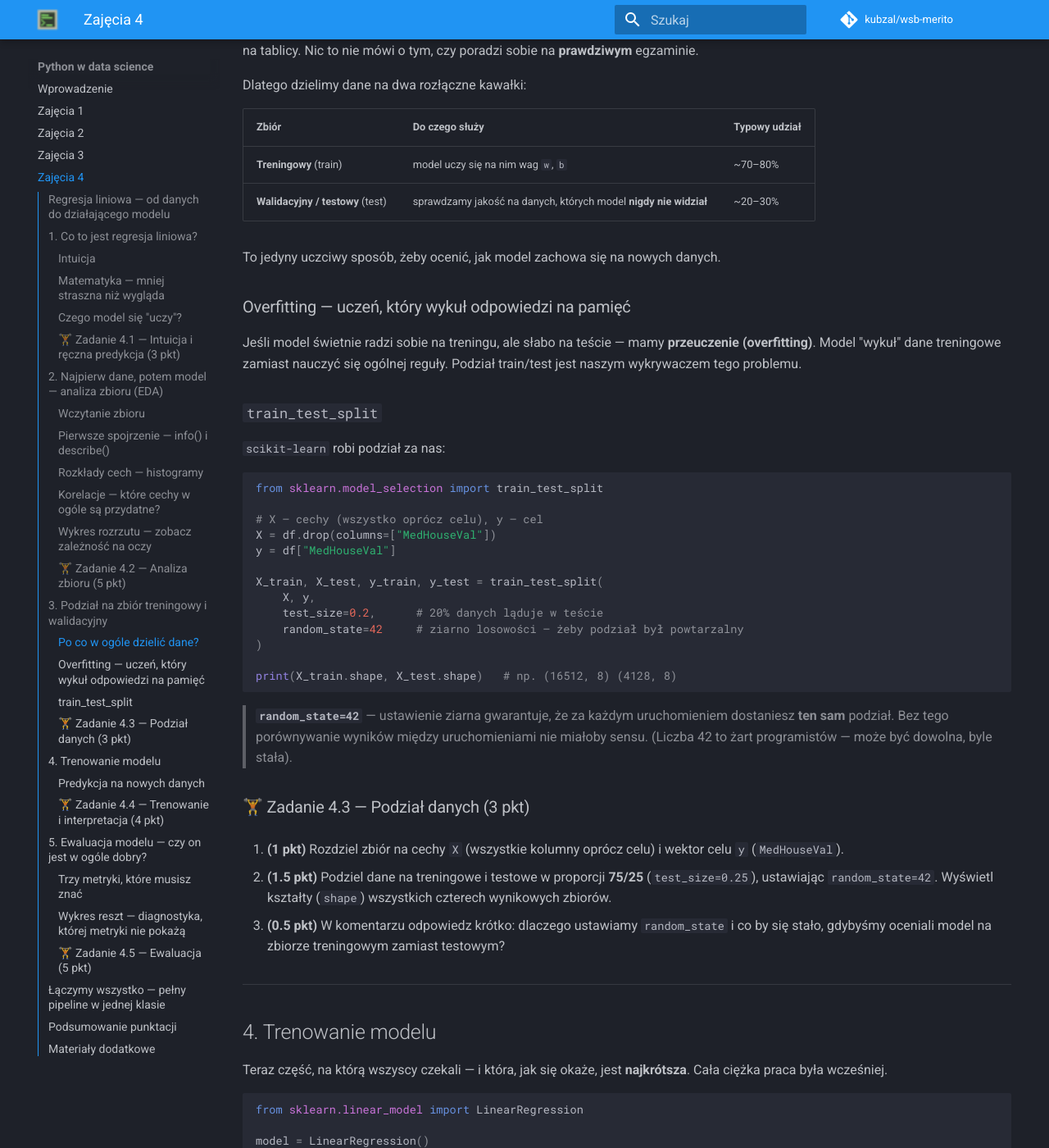
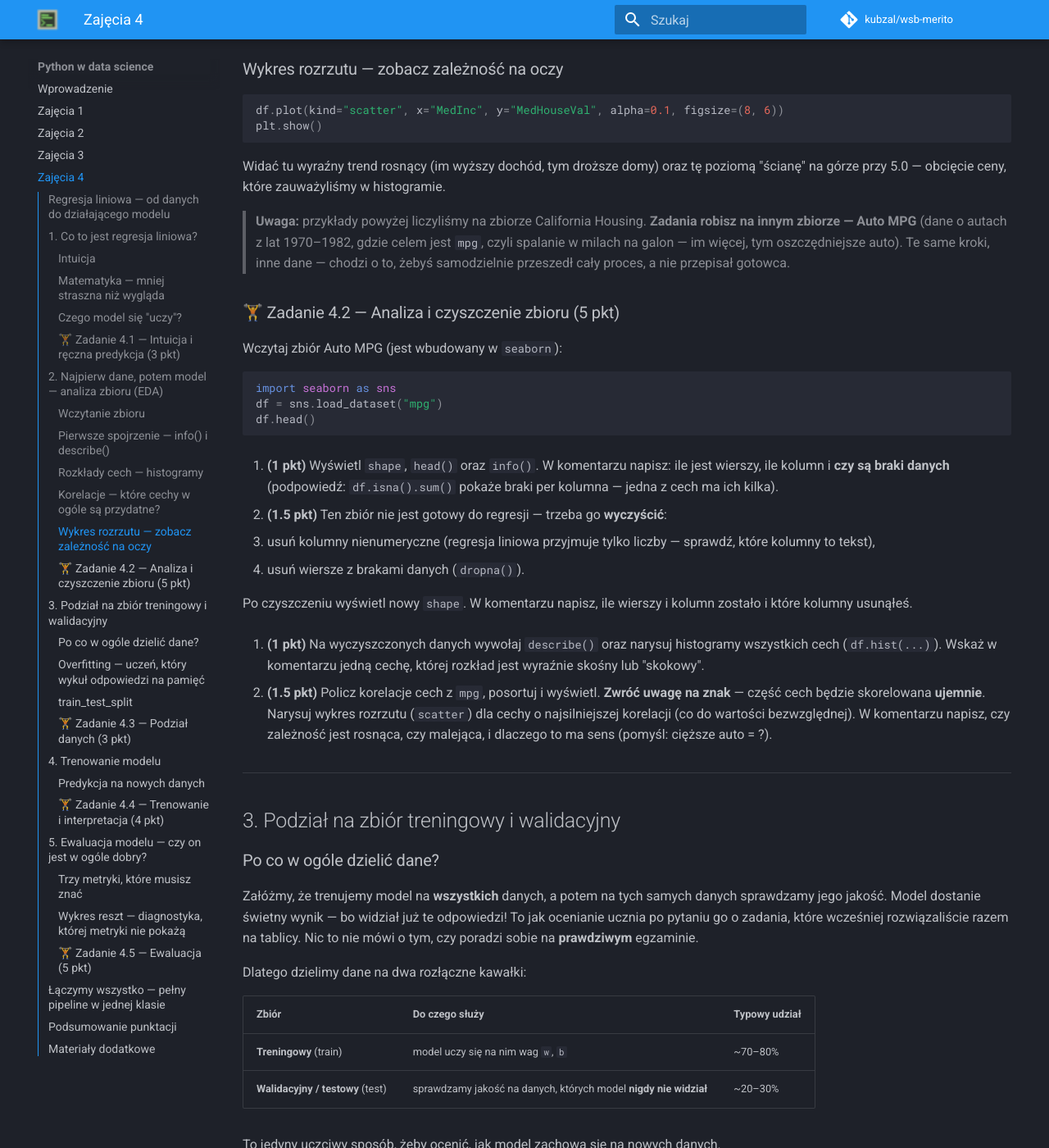
Before and after one commit to kubzal/wsb-merito, an MkDocs documentation site: the page built from docs/python_w_data_science/zajecia_4.md, in a window 1280 px wide and 1400 px high, scrolled down 5778 px. Shown: the whole window at 82% size. Built offline with MkDocs 1.6.1 and Material for MkDocs 9.7.7, drawn with Linux system fonts in a browser that asks for light colours; comment, search, counter and statistics services are not loaded; some of the changed text lies outside the part shown.

Commit message:
python w ds - nowe zadania do zajec 4

````diff
--- a/docs/python_w_data_science/zajecia_4.md
+++ b/docs/python_w_data_science/zajecia_4.md
@@ -25,6 +25,46 @@
 Wyobraź sobie, że masz dane o mieszkaniach: metraż i cenę. Patrzysz na wykres punktowy i widzisz, że im większy metraż, tym wyższa cena. Punkty układają się mniej więcej w **linię prostą**.
 
 Regresja liniowa to nic innego jak **znalezienie tej najlepszej prostej** — takiej, która przechodzi "jak najbliżej" wszystkich punktów. Mając taką prostą, możemy przewidzieć cenę mieszkania, którego nie ma w danych: podajemy metraż, odczytujemy cenę z linii.
+
+Zobaczmy to na obrazku — szare pionowe odcinki to **reszty** (różnice między punktem a prostą); model dobiera prostą tak, żeby suma ich kwadratów (MSE) była najmniejsza:
+
+```python
+import numpy as np
+import matplotlib.pyplot as plt
+from sklearn.linear_model import LinearRegression
+
+# dane przykładowe (metraż -> cena w tys. zł), z lekkim szumem
+rng = np.random.default_rng(42)
+metraz = np.array([32, 38, 45, 50, 55, 60, 64, 70, 75, 82, 88, 95])
+cena = (9500 * metraz + 50000 + rng.normal(0, 45000, size=metraz.shape)) / 1000
+
+# dopasowanie prostej
+X = metraz.reshape(-1, 1)
+model = LinearRegression().fit(X, cena)
+x_line = np.linspace(metraz.min() - 3, metraz.max() + 3, 100)
+y_line = model.predict(x_line.reshape(-1, 1))
+y_pred = model.predict(X)
+
+fig, ax = plt.subplots(figsize=(9, 6))
+
+# reszty: pionowe odcinki od punktu do prostej
+for xi, yi, ypi in zip(metraz, cena, y_pred):
+    ax.plot([xi, xi], [yi, ypi], color="#bdbdbd", lw=1.2, zorder=1)
+
+ax.plot(x_line, y_line, color="#d62728", lw=2.5,
+        label="model (dopasowana prosta)", zorder=2)
+ax.scatter(metraz, cena, s=90, color="#1f77b4", edgecolor="white",
+           linewidth=1.5, zorder=3, label="dane (mieszkania)")
+
+ax.set_xlabel("metraż [m²]")
+ax.set_ylabel("cena [tys. zł]")
+ax.set_title("Regresja liniowa — prosta przechodząca przez „środek” punktów")
+ax.legend(loc="upper left")
+ax.grid(True, linestyle="--", alpha=0.35)
+ax.spines[["top", "right"]].set_visible(False)
+fig.tight_layout()
+plt.show()
+```
 
 ![Regresja liniowa](obrazki/regresja_liniowa.png)
 
@@ -178,17 +218,29 @@
 
 Widać tu wyraźny trend rosnący (im wyższy dochód, tym droższe domy) oraz tę poziomą "ścianę" na górze przy 5.0 — obcięcie ceny, które zauważyliśmy w histogramie.
 
-### 🏋️ Zadanie 4.2 — Analiza zbioru (5 pkt)
+> **Uwaga:** przykłady powyżej liczyliśmy na zbiorze California Housing. **Zadania robisz na innym zbiorze — Auto MPG** (dane o autach z lat 1970–1982, gdzie celem jest `mpg`, czyli spalanie w milach na galon — im więcej, tym oszczędniejsze auto). Te same kroki, inne dane — chodzi o to, żebyś samodzielnie przeszedł cały proces, a nie przepisał gotowca.
 
-Pracujesz na zbiorze California Housing (wczytaj jak wyżej).
+### 🏋️ Zadanie 4.2 — Analiza i czyszczenie zbioru (5 pkt)
 
-1. **(1 pkt)** Wczytaj dane do DataFrame i wyświetl `shape`, `head()` oraz `info()`. W komentarzu napisz: ile jest wierszy, ile cech i czy są braki danych.
+Wczytaj zbiór Auto MPG (jest wbudowany w `seaborn`):
 
-2. **(1 pkt)** Wywołaj `describe()` i znajdź **co najmniej jedną cechę z podejrzaną wartością odstającą** (porównaj `max` z kwartylem 75%). Napisz w komentarzu, która to cecha i dlaczego ją podejrzewasz.
+```python
+import seaborn as sns
+df = sns.load_dataset("mpg")
+df.head()
+```
 
-3. **(1.5 pkt)** Narysuj histogramy wszystkich cech (`df.hist(...)`). Wskaż w komentarzu jedną cechę, której rozkład wygląda na "obcięty" lub mocno skośny.
+1. **(1 pkt)** Wyświetl `shape`, `head()` oraz `info()`. W komentarzu napisz: ile jest wierszy, ile kolumn i **czy są braki danych** (podpowiedź: `df.isna().sum()` pokaże braki per kolumna — jedna z cech ma ich kilka).
 
-4. **(1.5 pkt)** Policz korelacje cech z `MedHouseVal` i wyświetl je posortowane malejąco. Następnie narysuj wykres rozrzutu (`scatter`) dla cechy o **najwyższej** korelacji względem celu. Napisz w komentarzu, czy widać zależność liniową.
+2. **(1.5 pkt)** Ten zbiór nie jest gotowy do regresji — trzeba go **wyczyścić**:
+   - usuń kolumny nienumeryczne (regresja liniowa przyjmuje tylko liczby — sprawdź, które kolumny to tekst),
+   - usuń wiersze z brakami danych (`dropna()`).
+
+   Po czyszczeniu wyświetl nowy `shape`. W komentarzu napisz, ile wierszy i kolumn zostało i które kolumny usunąłeś.
+
+3. **(1 pkt)** Na wyczyszczonych danych wywołaj `describe()` oraz narysuj histogramy wszystkich cech (`df.hist(...)`). Wskaż w komentarzu jedną cechę, której rozkład jest wyraźnie skośny lub "skokowy".
+
+4. **(1.5 pkt)** Policz korelacje cech z `mpg`, posortuj i wyświetl. **Zwróć uwagę na znak** — część cech będzie skorelowana **ujemnie**. Narysuj wykres rozrzutu (`scatter`) dla cechy o najsilniejszej korelacji (co do wartości bezwzględnej). W komentarzu napisz, czy zależność jest rosnąca, czy malejąca, i dlaczego to ma sens (pomyśl: cięższe auto = ?).
 
 ---
 
@@ -235,7 +287,9 @@
 
 ### 🏋️ Zadanie 4.3 — Podział danych (3 pkt)
 
-1. **(1 pkt)** Rozdziel zbiór na cechy `X` (wszystkie kolumny oprócz celu) i wektor celu `y` (`MedHouseVal`).
+Pracujesz na **wyczyszczonym** zbiorze MPG z zadania 4.2.
+
+1. **(1 pkt)** Rozdziel zbiór na cechy `X` (wszystkie kolumny oprócz celu) i wektor celu `y` (`mpg`).
 
 2. **(1.5 pkt)** Podziel dane na treningowe i testowe w proporcji **75/25** (`test_size=0.25`), ustawiając `random_state=42`. Wyświetl kształty (`shape`) wszystkich czterech wynikowych zbiorów.
 
@@ -279,7 +333,7 @@
 
 1. **(1 pkt)** Wytrenuj `LinearRegression` na zbiorze treningowym z poprzedniego zadania.
 
-2. **(1.5 pkt)** Wyświetl wyraz wolny oraz wagi dla wszystkich cech (ładnie sformatowane, z nazwami kolumn). Wskaż w komentarzu cechę o **największej dodatniej** i **największej ujemnej** wadze i napisz jednym zdaniem, jak je interpretujesz.
+2. **(1.5 pkt)** Wyświetl wyraz wolny oraz wagi dla wszystkich cech (ładnie sformatowane, z nazwami kolumn). Wskaż w komentarzu cechę o **największej dodatniej** i **największej ujemnej** wadze i napisz jednym zdaniem, jak je interpretujesz (np. „ujemna waga przy `weight` znaczy, że cięższe auto pali więcej, więc `mpg` spada").
 
 3. **(1.5 pkt)** Zrób predykcję na zbiorze testowym (`predict`) i wyświetl porównanie 5 pierwszych predykcji z wartościami rzeczywistymi. Czy model "trafia w okolice"?
 
@@ -344,7 +398,7 @@
 
 3. **(1.5 pkt)** Narysuj wykres reszt (`y_test - y_pred` względem `y_pred`) z poziomą linią na zerze. Opisz w komentarzu: czy reszty są losowo rozrzucone, czy widać jakiś wzór?
 
-4. **(0.5 pkt)** Wytrenuj **drugi** model regresji używając **tylko jednej cechy** `MedInc` (przekaż `X_train[["MedInc"]]`). Porównaj jego R² z modelem na wszystkich cechach. Czy więcej cech pomogło?
+4. **(0.5 pkt)** Wytrenuj **drugi** model regresji używając **tylko jednej cechy** `weight` — najsilniej skorelowanej z celem (przekaż `X_train[["weight"]]`). Porównaj jego R² z modelem na wszystkich cechach. Czy więcej cech pomogło?
 
 ---
 
@@ -392,8 +446,11 @@
                 f"train={len(self.X_train)}, test={len(self.X_test)})")
 
 
-# Użycie:
-pipe = RegressionPipeline(df, target="MedHouseVal").train()
+# Użycie (przykład wciąż na California Housing):
+from sklearn.datasets import fetch_california_housing
+
+dane = fetch_california_housing(as_frame=True)
+pipe = RegressionPipeline(dane.frame, target="MedHouseVal").train()
 print(pipe)
 print(pipe.evaluate())
 ```
````
